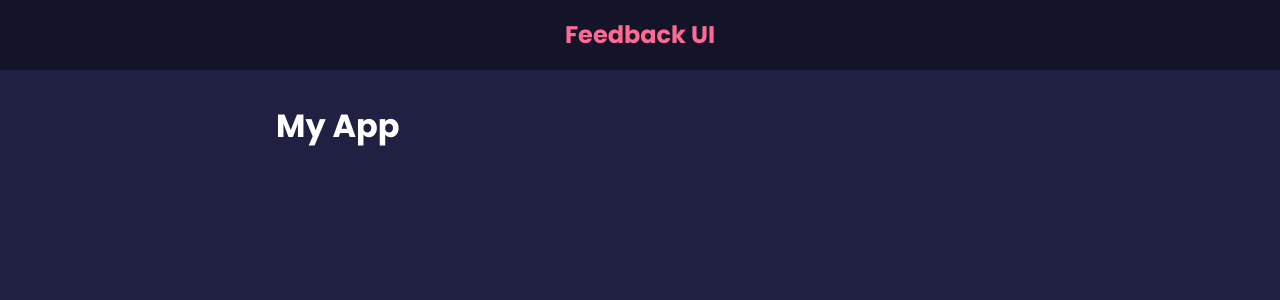
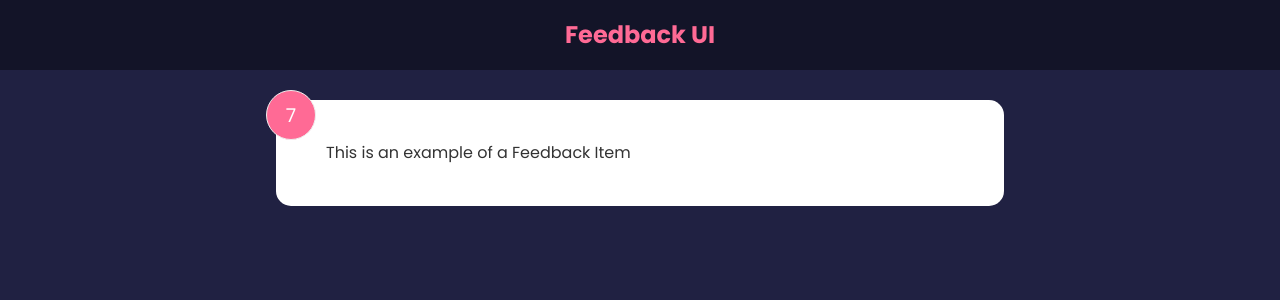
Before and after one commit to DennisM83/feedback-app, a React (Create React App) app: page / in a window 1280 px wide. Shown: the top 300 px of the page. Built offline with nearby package versions, Linux system fonts and the light colour scheme.

Commit message:
brought feedbackItem into App component

```diff
--- a/src/App.js
+++ b/src/App.js
@@ -1,11 +1,12 @@
 import Header from "./components/Header";
+import FeedbackItem from "./components/FeedbackItem";
 
 function App() {
   return (
     <>
       <Header />
-      <div>
-        <h1 className="container">My App</h1>
+      <div className="container">
+        <FeedbackItem/>
       </div>
     </>
   );
--- /dev/null
+++ b/src/components/FeedbackItem.js
@@ -0,0 +1,15 @@
+import { useState } from 'react'
+
+function FeedbackItem() {
+    const [rating, setRating] = useState(7)
+    const [text, setText] = useState('This is an example of a Feedback Item')
+
+  return (
+    <div className="card">
+      <div className="num-display">{rating}</div>
+      <div className="text-display">{text}</div>
+    </div>
+  );
+}
+
+export default FeedbackItem;
```
